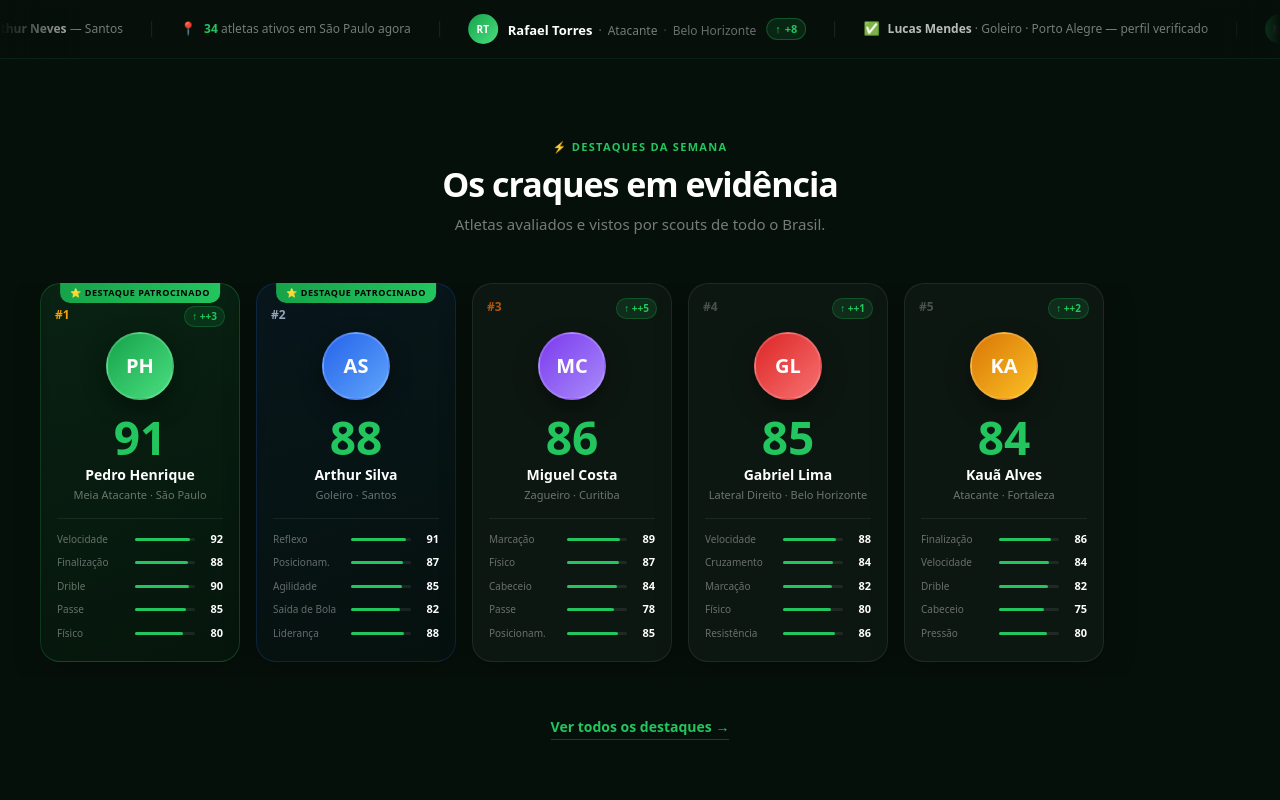
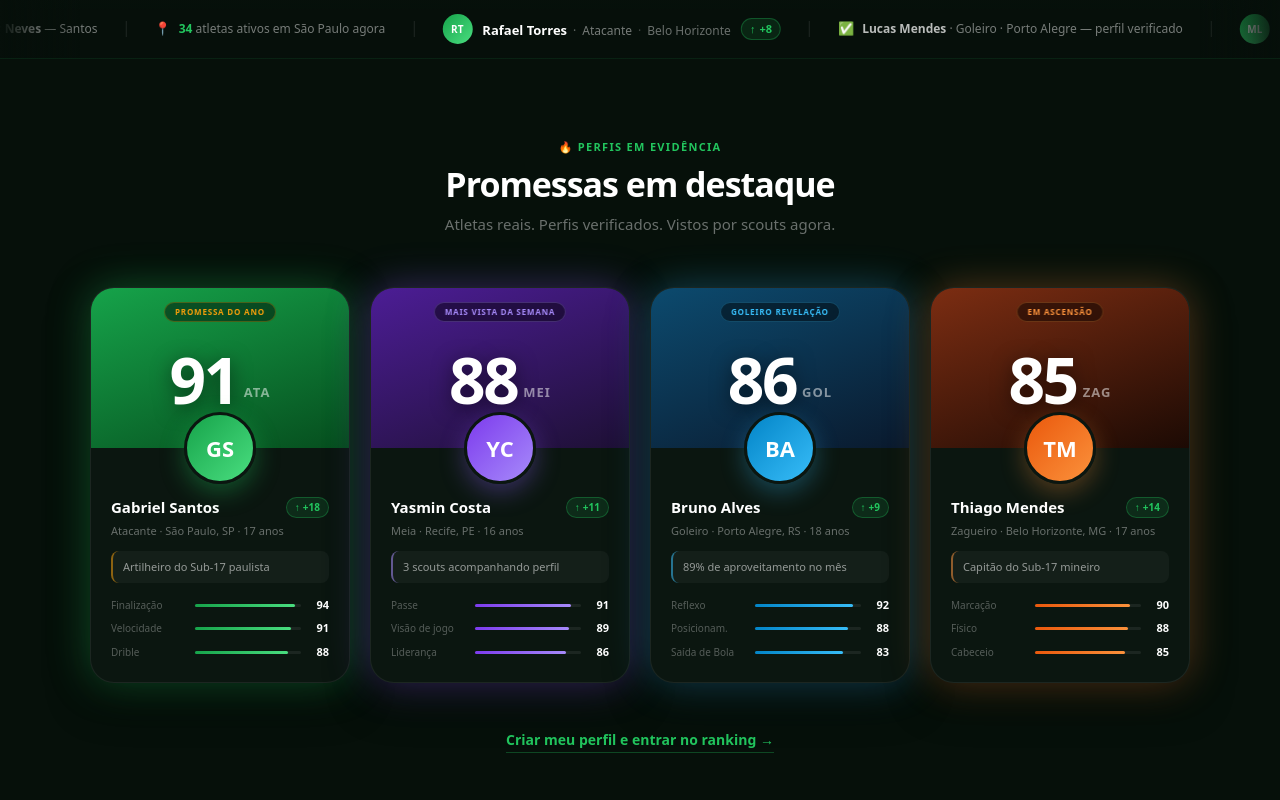
Before and after one commit to wrdiretoria/scoutbase, a Next.js app: page / in a window 1280 px wide. Shown: the part 800-1600 px from the top of the page. Built offline with nearby package versions, Linux system fonts and the light colour scheme.

Commit message:
feat: prospects section — cards premium estilo FIFA UT com atletas em destaque

```diff
--- /dev/null
+++ b/src/app/components/ProspectsSection.tsx
@@ -0,0 +1,275 @@
+// Server Component — sem 'use client'
+
+const prospects = [
+  {
+    initials: 'GS',
+    name: 'Gabriel Santos',
+    age: 17,
+    position: 'ATA',
+    positionFull: 'Atacante',
+    city: 'São Paulo',
+    state: 'SP',
+    score: 91,
+    badge: 'PROMESSA DO ANO',
+    badgeColor: '#f59e0b',
+    trend: '+18',
+    highlight: 'Artilheiro do Sub-17 paulista',
+    topColor: 'linear-gradient(160deg,#16a34a 0%,#064e1e 100%)',
+    avatarGrad: 'linear-gradient(135deg,#16a34a,#4ade80)',
+    glow: 'rgba(34,197,94,0.35)',
+    stats: [
+      { label: 'Finalização', val: 94 },
+      { label: 'Velocidade',  val: 91 },
+      { label: 'Drible',      val: 88 },
+    ],
+  },
+  {
+    initials: 'YC',
+    name: 'Yasmin Costa',
+    age: 16,
+    position: 'MEI',
+    positionFull: 'Meia',
+    city: 'Recife',
+    state: 'PE',
+    score: 88,
+    badge: 'MAIS VISTA DA SEMANA',
+    badgeColor: '#a78bfa',
+    trend: '+11',
+    highlight: '3 scouts acompanhando perfil',
+    topColor: 'linear-gradient(160deg,#4c1d95 0%,#1e1035 100%)',
+    avatarGrad: 'linear-gradient(135deg,#7c3aed,#a78bfa)',
+    glow: 'rgba(139,92,246,0.35)',
+    stats: [
+      { label: 'Passe',       val: 91 },
+      { label: 'Visão de jogo', val: 89 },
+      { label: 'Liderança',   val: 86 },
+    ],
+  },
+  {
+    initials: 'BA',
+    name: 'Bruno Alves',
+    age: 18,
+    position: 'GOL',
+    positionFull: 'Goleiro',
+    city: 'Porto Alegre',
+    state: 'RS',
+    score: 86,
+    badge: 'GOLEIRO REVELAÇÃO',
+    badgeColor: '#38bdf8',
+    trend: '+9',
+    highlight: '89% de aproveitamento no mês',
+    topColor: 'linear-gradient(160deg,#0c4a6e 0%,#0a1a2e 100%)',
+    avatarGrad: 'linear-gradient(135deg,#0284c7,#38bdf8)',
+    glow: 'rgba(56,189,248,0.30)',
+    stats: [
+      { label: 'Reflexo',     val: 92 },
+      { label: 'Posicionam.', val: 88 },
+      { label: 'Saída de Bola', val: 83 },
+    ],
+  },
+  {
+    initials: 'TM',
+    name: 'Thiago Mendes',
+    age: 17,
+    position: 'ZAG',
+    positionFull: 'Zagueiro',
+    city: 'Belo Horizonte',
+    state: 'MG',
+    score: 85,
+    badge: 'EM ASCENSÃO',
+    badgeColor: '#fb923c',
+    trend: '+14',
+    highlight: 'Capitão do Sub-17 mineiro',
+    topColor: 'linear-gradient(160deg,#7c2d12 0%,#1c0a04 100%)',
+    avatarGrad: 'linear-gradient(135deg,#ea580c,#fb923c)',
+    glow: 'rgba(251,146,60,0.30)',
+    stats: [
+      { label: 'Marcação',  val: 90 },
+      { label: 'Físico',    val: 88 },
+      { label: 'Cabeceio',  val: 85 },
+    ],
+  },
+]
+
+export default function ProspectsSection() {
+  return (
+    <section style={{ padding:'80px 0 72px', background:'#06100a', overflow:'hidden' }}>
+      <style>{`
+        .prospect-card {
+          transition: transform 0.25s ease, box-shadow 0.25s ease;
+          cursor: default;
+        }
+        .prospect-card:hover {
+          transform: translateY(-8px) scale(1.015);
+        }
+        .prospects-grid {
+          display: grid;
+          grid-template-columns: repeat(4, 1fr);
+          gap: 20px;
+          max-width: 1180px;
+          margin: 0 auto;
+          padding: 0 40px;
+        }
+        @media (max-width: 1024px) {
+          .prospects-grid { grid-template-columns: repeat(2, 1fr) !important; }
+        }
+        @media (max-width: 600px) {
+          .prospects-grid { grid-template-columns: 1fr !important; padding: 0 20px !important; }
+          .prospects-title { font-size: 26px !important; }
+        }
+      `}</style>
+
+      {/* Título */}
+      <div style={{ textAlign:'center', marginBottom:'52px', padding:'0 24px' }}>
+        <p style={{
+          fontSize:'11px', fontWeight:700, letterSpacing:'0.12em',
+          color:'#22c55e', textTransform:'uppercase', marginBottom:'10px',
+        }}>
+          🔥 Perfis em evidência
+        </p>
+        <h2 className="prospects-title" style={{
+          fontSize:'34px', fontWeight:900, letterSpacing:'-0.03em',
+          color:'white', lineHeight:1.1, margin:'0 auto',
+        }}>
+          Promessas em destaque
+        </h2>
+        <p style={{
+          marginTop:'10px', fontSize:'15px',
+          color:'rgba(255,255,255,0.40)', maxWidth:'400px', margin:'10px auto 0',
+        }}>
+          Atletas reais. Perfis verificados. Vistos por scouts agora.
+        </p>
+      </div>
+
+      {/* Grid de cards */}
+      <div className="prospects-grid">
+        {prospects.map((p) => (
+          <div
+            key={p.name}
+            className="prospect-card"
+            style={{
+              borderRadius:'24px',
+              overflow:'hidden',
+              background:'#0b1610',
+              border:'1px solid rgba(255,255,255,0.07)',
+              boxShadow:`0 0 40px ${p.glow}, 0 16px 40px rgba(0,0,0,0.5)`,
+              position:'relative',
+            }}
+          >
+            {/* TOP — área visual */}
+            <div style={{
+              background: p.topColor,
+              padding:'28px 20px 0',
+              position:'relative',
+              minHeight:'160px',
+              display:'flex',
+              flexDirection:'column',
+              alignItems:'center',
+            }}>
+              {/* Badge no topo */}
+              <div style={{
+                position:'absolute', top:'14px', left:'50%', transform:'translateX(-50%)',
+                background:'rgba(0,0,0,0.45)', backdropFilter:'blur(6px)',
+                border:`1px solid ${p.badgeColor}44`,
+                borderRadius:'20px', padding:'3px 10px',
+                fontSize:'8px', fontWeight:800, letterSpacing:'0.1em',
+                color: p.badgeColor, whiteSpace:'nowrap',
+              }}>
+                {p.badge}
+              </div>
+
+              {/* Score + Position */}
+              <div style={{ display:'flex', alignItems:'flex-end', gap:'6px', marginTop:'32px', marginBottom:'16px' }}>
+                <span style={{
+                  fontSize:'64px', fontWeight:900, lineHeight:1,
+                  color:'white', letterSpacing:'-0.04em',
+                  textShadow:'0 4px 20px rgba(0,0,0,0.5)',
+                }}>
+                  {p.score}
+                </span>
+                <span style={{
+                  fontSize:'13px', fontWeight:700, color:'rgba(255,255,255,0.5)',
+                  marginBottom:'10px', letterSpacing:'0.08em',
+                }}>
+                  {p.position}
+                </span>
+              </div>
+            </div>
+
+            {/* Avatar — fica na divisão entre top e bottom */}
+            <div style={{ display:'flex', justifyContent:'center', marginTop:'-36px', position:'relative', zIndex:2 }}>
+              <div style={{
+                width:'72px', height:'72px', borderRadius:'50%',
+                background: p.avatarGrad,
+                border:'3px solid #0b1610',
+                display:'flex', alignItems:'center', justifyContent:'center',
+                fontSize:'22px', fontWeight:900, color:'white',
+                boxShadow:`0 8px 24px ${p.glow}`,
+              }}>
+                {p.initials}
+              </div>
+            </div>
+
+            {/* BOTTOM — dados */}
+            <div style={{ padding:'12px 20px 22px' }}>
+              {/* Nome + Trend */}
+              <div style={{ display:'flex', alignItems:'center', justifyContent:'space-between', marginBottom:'4px' }}>
+                <p style={{ margin:0, fontSize:'15px', fontWeight:800, color:'white' }}>{p.name}</p>
+                <div style={{
+                  display:'flex', alignItems:'center', gap:'3px',
+                  background:'rgba(34,197,94,0.12)', border:'1px solid rgba(34,197,94,0.3)',
+                  borderRadius:'20px', padding:'2px 8px',
+                }}>
+                  <span style={{ fontSize:'10px', color:'#22c55e' }}>↑</span>
+                  <span style={{ fontSize:'10px', fontWeight:800, color:'#22c55e' }}>{p.trend}</span>
+                </div>
+              </div>
+
+              {/* Posição + Cidade */}
+              <p style={{ margin:'0 0 12px', fontSize:'11px', color:'rgba(255,255,255,0.38)' }}>
+                {p.positionFull} · {p.city}, {p.state} · {p.age} anos
+              </p>
+
+              {/* Highlight */}
+              <div style={{
+                background:'rgba(255,255,255,0.04)',
+                borderRadius:'8px', padding:'8px 10px',
+                marginBottom:'14px',
+                borderLeft:`2px solid ${p.badgeColor}88`,
+              }}>
+                <p style={{ margin:0, fontSize:'11px', color:'rgba(255,255,255,0.55)', lineHeight:1.4 }}>
+                  {p.highlight}
+                </p>
+              </div>
+
+              {/* Stats */}
+              <div style={{ display:'flex', flexDirection:'column', gap:'7px' }}>
+                {p.stats.map((s) => (
+                  <div key={s.label} style={{ display:'flex', alignItems:'center', gap:'6px' }}>
+                    <span style={{ fontSize:'10px', color:'rgba(255,255,255,0.30)', width:'78px', flexShrink:0 }}>{s.label}</span>
+                    <div style={{ flex:1, height:'3px', background:'rgba(255,255,255,0.07)', borderRadius:'2px' }}>
+                      <div style={{ width:`${s.val}%`, height:'100%', background: p.avatarGrad, borderRadius:'2px' }} />
+                    </div>
+                    <span style={{ fontSize:'11px', fontWeight:700, color:'white', minWidth:'22px', textAlign:'right' }}>{s.val}</span>
+                  </div>
+                ))}
+              </div>
+            </div>
+          </div>
+        ))}
+      </div>
+
+      {/* CTA */}
+      <div style={{ textAlign:'center', marginTop:'44px' }}>
+        <a href="/cadastro" style={{
+          display:'inline-flex', alignItems:'center', gap:'8px',
+          color:'#22c55e', fontSize:'14px', fontWeight:700,
+          textDecoration:'none', borderBottom:'1px solid rgba(34,197,94,0.3)',
+          paddingBottom:'2px',
+        }}>
+          Criar meu perfil e entrar no ranking →
+        </a>
+      </div>
+    </section>
+  )
+}
--- a/src/app/page.tsx
+++ b/src/app/page.tsx
@@ -1,6 +1,7 @@
 import Link from 'next/link'
 import NavBar from './components/NavBar'
 import ActivityTicker from './components/ActivityTicker'
+import ProspectsSection from './components/ProspectsSection'
 import RankingSection from './components/RankingSection'
 
 const cards = [
@@ -381,6 +382,8 @@ export default function LandingPage() {
 
       <ActivityTicker />
 
+      <ProspectsSection />
+
       <RankingSection />
 
       {/* ─── CARDS BAR ─── */}
```
